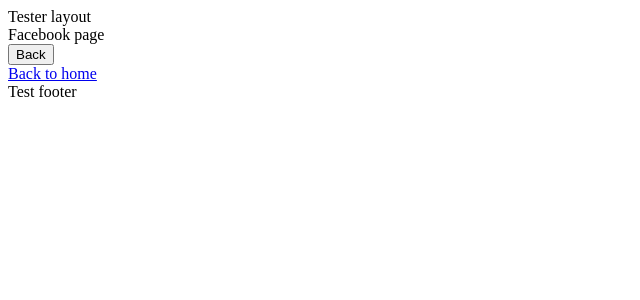
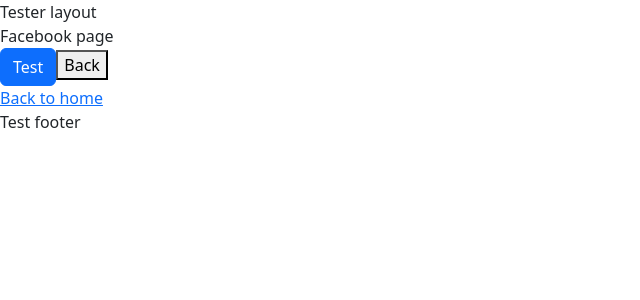
Before and after one commit to Natsuwo/next-learn, a Next.js app: page /facebook in a window 1280 px wide. Shown: the top 300 px of the page, without its empty margins (0-640 px from the left). Built offline with nearby package versions, Linux system fonts and the light colour scheme.

Commit message:
bootstrap

```diff
--- a/src/app/facebook/page.tsx
+++ b/src/app/facebook/page.tsx
@@ -3,6 +3,7 @@
 import Link from "next/link";
 import React from "react";
 import { useRouter } from "next/navigation";
+import Button from "react-bootstrap/Button";
 
 export default function page() {
   const router = useRouter();
@@ -13,6 +14,7 @@
     <div>
       Facebook page
       <br />
+      <Button variant="primary">Test</Button>
       <button onClick={handleBtn}>Back</button>
       <br />
       <Link href="/">Back to home</Link>
--- a/src/app/layout.tsx
+++ b/src/app/layout.tsx
@@ -1,4 +1,5 @@
 import type { Metadata } from "next";
+import "bootstrap/dist/css/bootstrap.min.css";
 
 export const metadata: Metadata = {
   title: "Create Next App",
```
Also changed, not shown: package.json (+6 -4 lines), 1 other file (tests, documents, lock files or other folders).
